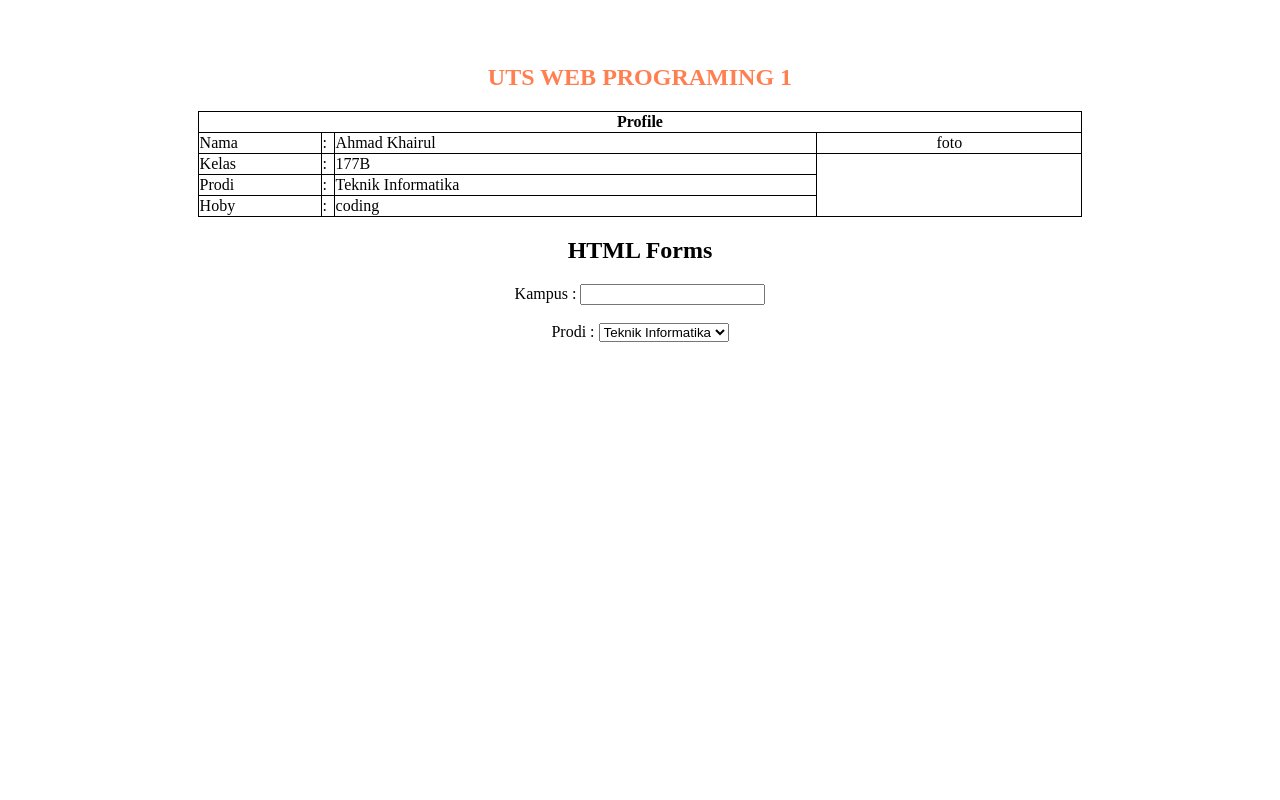
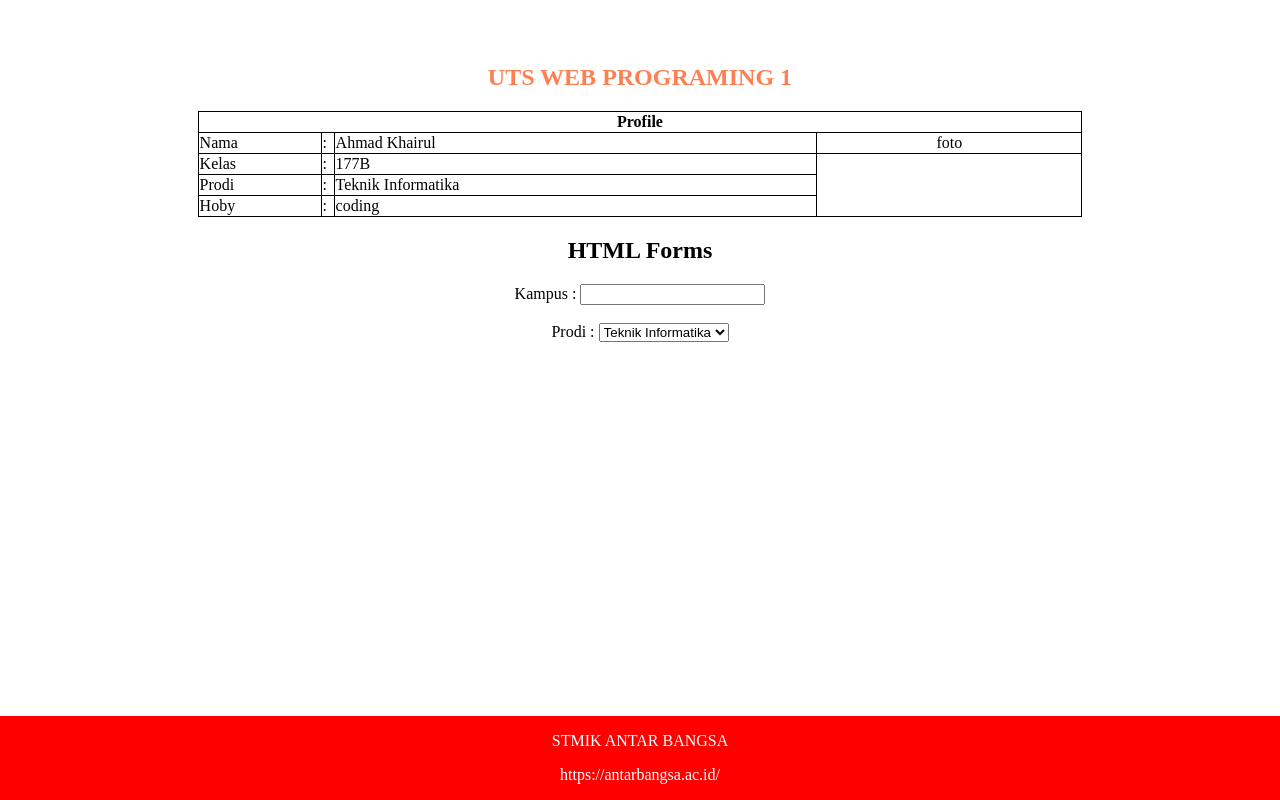
Before and after one commit to arul888/uts-17180012, a plain HTML site: page index.html in a window 1280 px wide. Drawn offline with Linux system fonts and the light colour scheme.

Commit message:
Update index.html
tambahkan footer

```diff
--- a/index.html
+++ b/index.html
@@ -51,9 +51,7 @@ table, th, td {
       <option value="Sistem Informasi">Sistem Informasi</option>
     </select>
   </form>
-
-</form>
-<meta name="viewport" content="width=device-width, initial-scale=1">
+  <meta name="viewport" content="width=device-width, initial-scale=1">
 <style>
 .footer {
    position: fixed;
@@ -65,6 +63,18 @@ table, th, td {
    text-align: center;
 }
 </style>
+</head>
+<body>
+
+
+<div class="footer">
+  <p>STMIK ANTAR BANGSA</p>
+  <p>https://antarbangsa.ac.id/</p>
+</div>
+
+
+</form>
+
 
 </body>
 </html>
```
